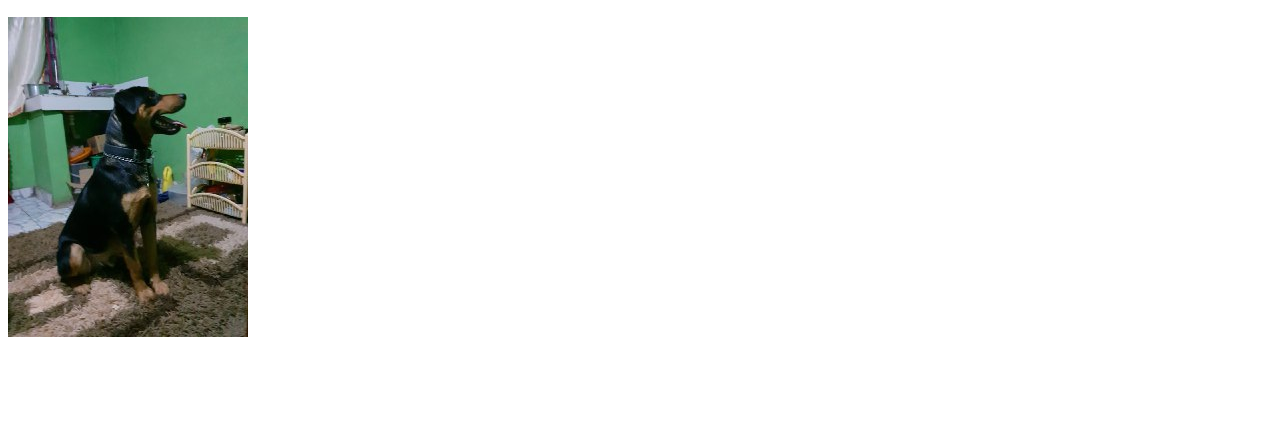
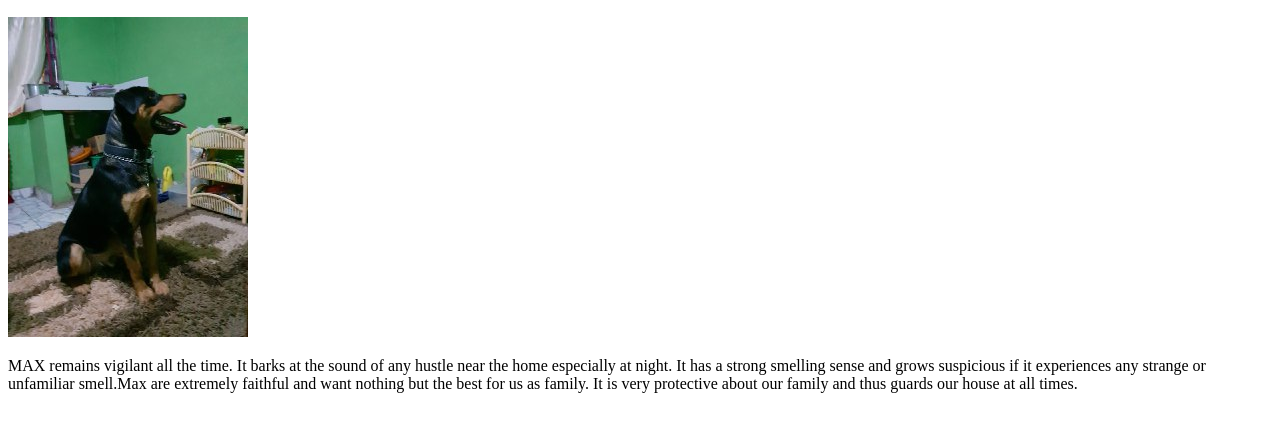
Before and after one commit to programmer7512/my-favourite-pet, a plain HTML site: page index.html in a window 1280 px wide. Shown: the part 110-542 px from the top of the page. Drawn offline with Linux system fonts and the light colour scheme.

Commit message:
this commit add a paragraph about Max

```diff
--- a/index.html
+++ b/index.html
@@ -14,6 +14,7 @@
    <h1 >MAX IS SIMPLY AMAZING</h1>
    <h2>SMALL TALK ABOUT MAX</h2>
    <img src="images/max.jfif" alt="photo of max">
+   <p>MAX remains vigilant all the time. It barks at the sound of any hustle near the home especially at night. It has a strong smelling sense and grows suspicious if it experiences any strange or unfamiliar smell.Max are extremely faithful and want nothing but the best for us as family. It is very protective about our family and thus guards our house at all times.</p>
 
   </body>
 </html>
```
